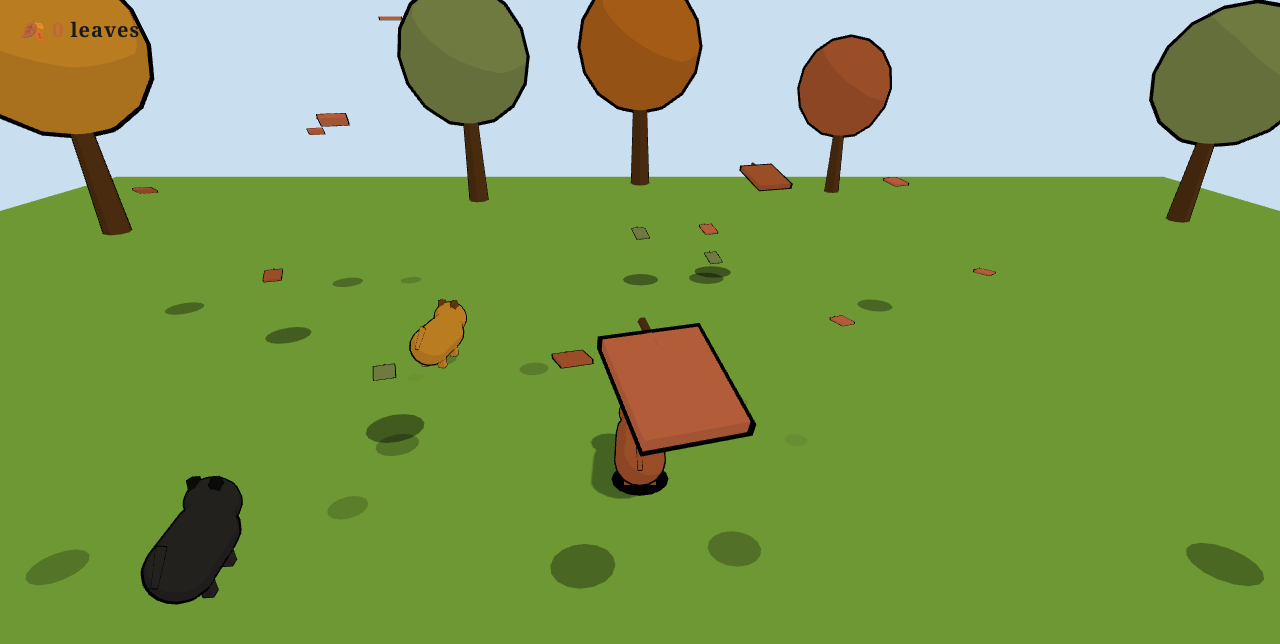
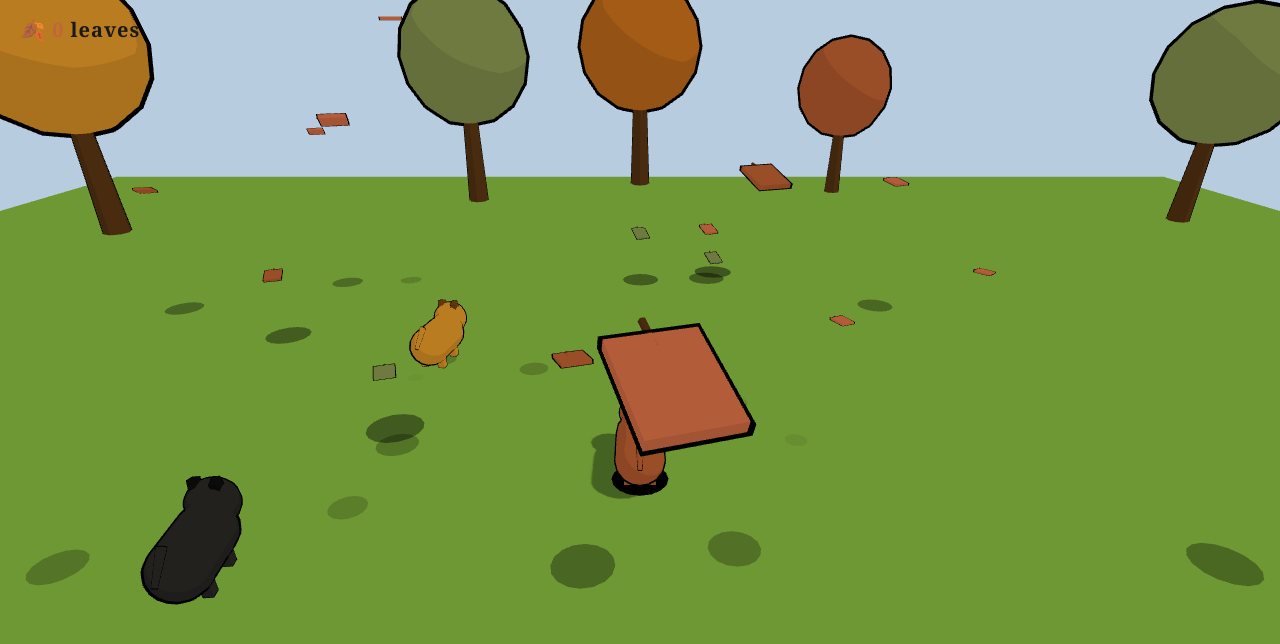
Before and after one commit to vicflair/game, a website built with Vite: page index.html in a window 1280 px wide. Built offline with nearby package versions, Linux system fonts and the light colour scheme; animation ran at ten frames a second.

Commit message:
Change sky to soft blue-grey

```diff
--- a/index.html
+++ b/index.html
@@ -6,7 +6,7 @@
     <title>Leaves and Bark</title>
     <style>
       * { margin: 0; padding: 0; box-sizing: border-box; }
-      body { overflow: hidden; background: #c9dff0; font-family: 'Georgia', serif; }
+      body { overflow: hidden; background: #b8cce0; font-family: 'Georgia', serif; }
       #hud {
         position: absolute;
         top: 16px; left: 20px;
--- a/main.js
+++ b/main.js
@@ -2,7 +2,7 @@ import * as THREE from 'three';
 
 // --- Scene ---
 const scene = new THREE.Scene();
-scene.background = new THREE.Color(0xc9dff0);
+scene.background = new THREE.Color(0xb8cce0);
 
 const camera = new THREE.PerspectiveCamera(60, window.innerWidth / window.innerHeight, 0.1, 200);
 camera.position.set(0, 8, 16);
```
